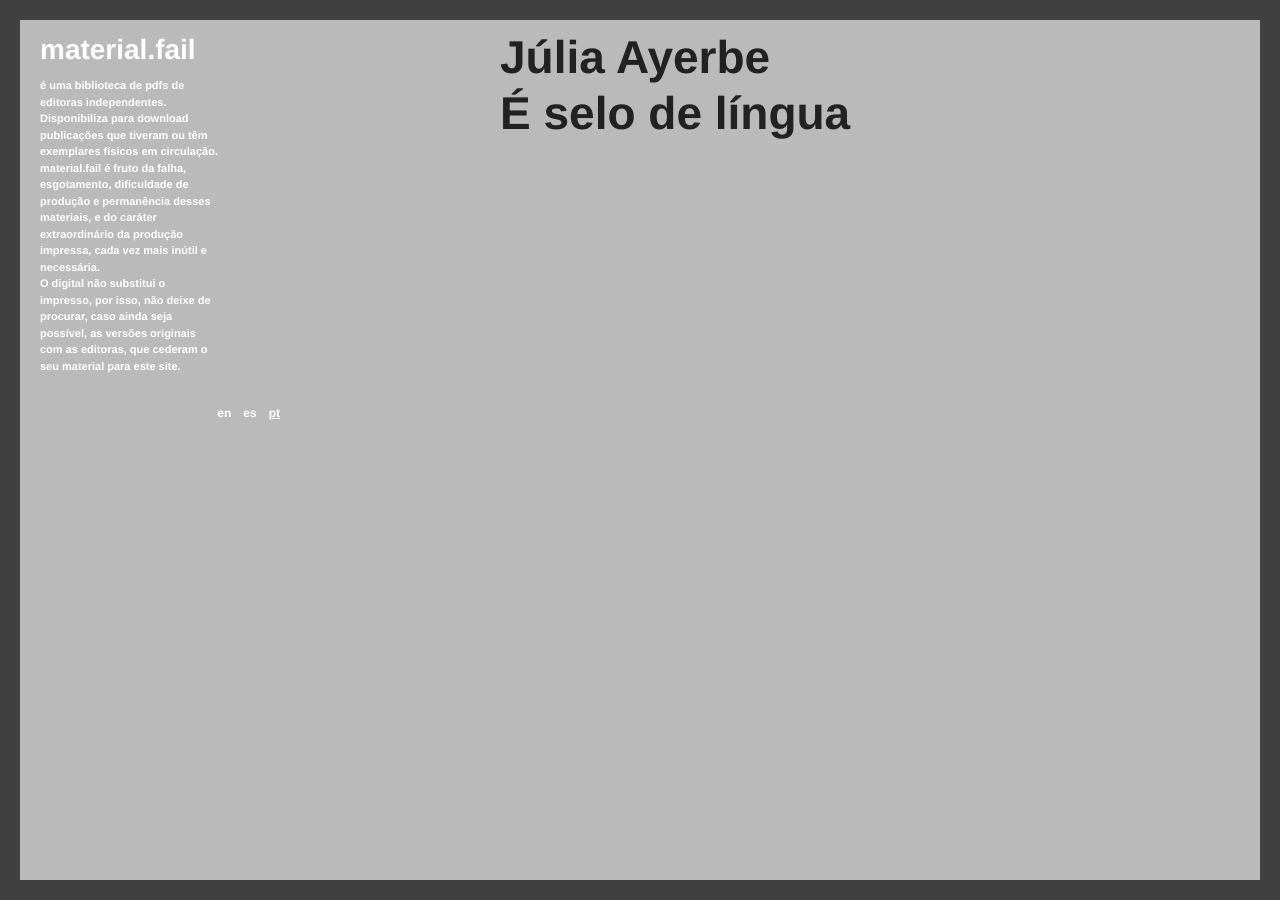
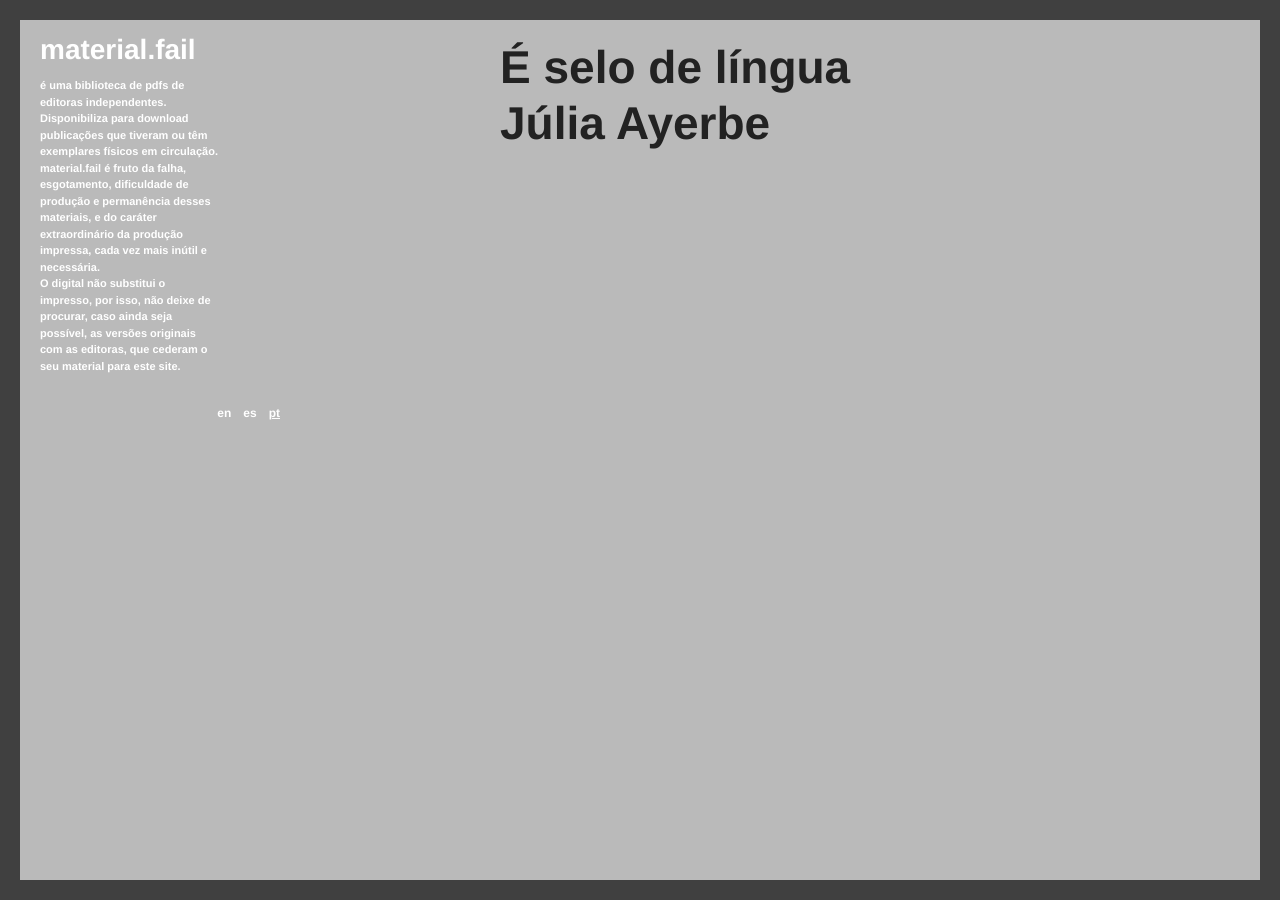
Before and after one commit to material-fail/material.fail, a Jekyll site: the page built from _pages/index.md, in a window 1280 px wide. Built offline with Jekyll 4.4.1, drawn with Linux system fonts in a browser that asks for light colours; nearby versions of some CDN libraries.

Commit message:
using sorting by slugify:latin

```diff
--- a/_layouts/home.html
+++ b/_layouts/home.html
@@ -31,22 +31,42 @@
 
         <div class="list-container">
           {% if page.title == "material.fail" %}
-            {% assign publishers = site.pages | where_exp:"page","page.unlist != true" | sort:"title" %}
+            {% assign publishers = site.pages | where_exp:"page","page.unlist != true" %}
+
+            {% capture pubsmegazord %}
+              {% for pub in publishers %}
+                ‡{{pub.title | slugify:"latin"}}√{{pub.url}}√{{pub.title}}
+              {% endfor %}
+            {% endcapture %}
+
+            {% assign pubsobjslist = pubsmegazord | split:"‡" | sort %}
+
             <ul>
-            {% for pub in publishers %}
+            {% for pubobj in pubsobjslist %}
+              {% assign pubdata = pubobj | split:"√" %}
               <li>
-                <a href="{{ site.baseurl }}{{ pub.url }}">{{ pub.title }}</a>
+                <a href="{{ site.baseurl }}{{ pubdata[1] }}">{{ pubdata[2] }}</a>
               </li>
             {% endfor %}
+
             </ul>
           {% elsif page.title == "404" %}
             <div class="_404-text">404</div>
           {% elsif page.books %}
-            {% assign books = page.books | sort:"title" %}
+
+            {% capture booksmegazord %}
+              {% for book in page.books %}
+                ‡{{book.title | slugify:"latin"}}√{{book.link}}√{{book.title}}
+              {% endfor %}
+            {% endcapture %}
+
+            {% assign booksobjslist = booksmegazord | split:"‡" | sort %}
+
             <ul>
-            {% for book in books %}
+            {% for bookobj in booksobjslist %}
+              {% assign bookdata = bookobj | split:"√" %}
               <li>
-                <a href="{{ book.link }}" target="_blank">{{ book.title }}</a>
+                <a href="{{ bookdata[1] }}" target="_blank">{{ bookdata[2] }}</a>
               </li>
             {% endfor %}
             </ul>
```
